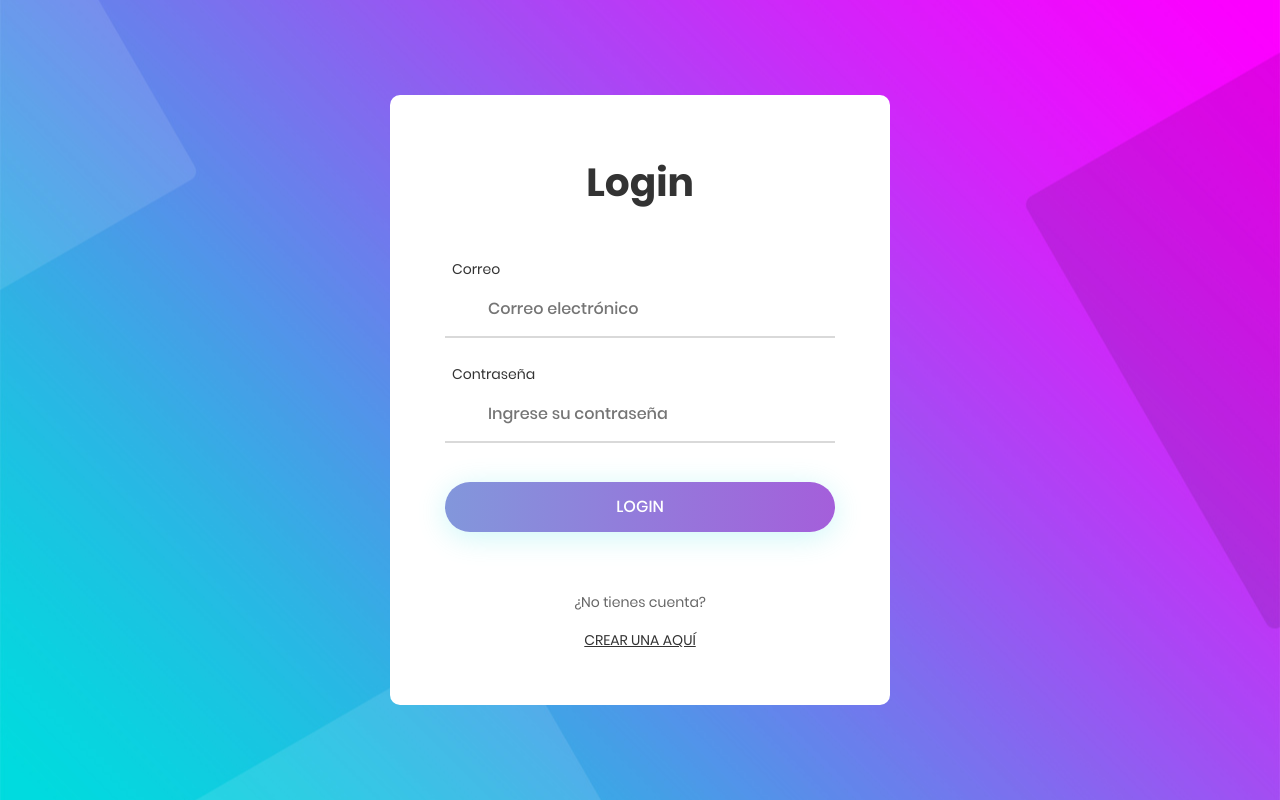
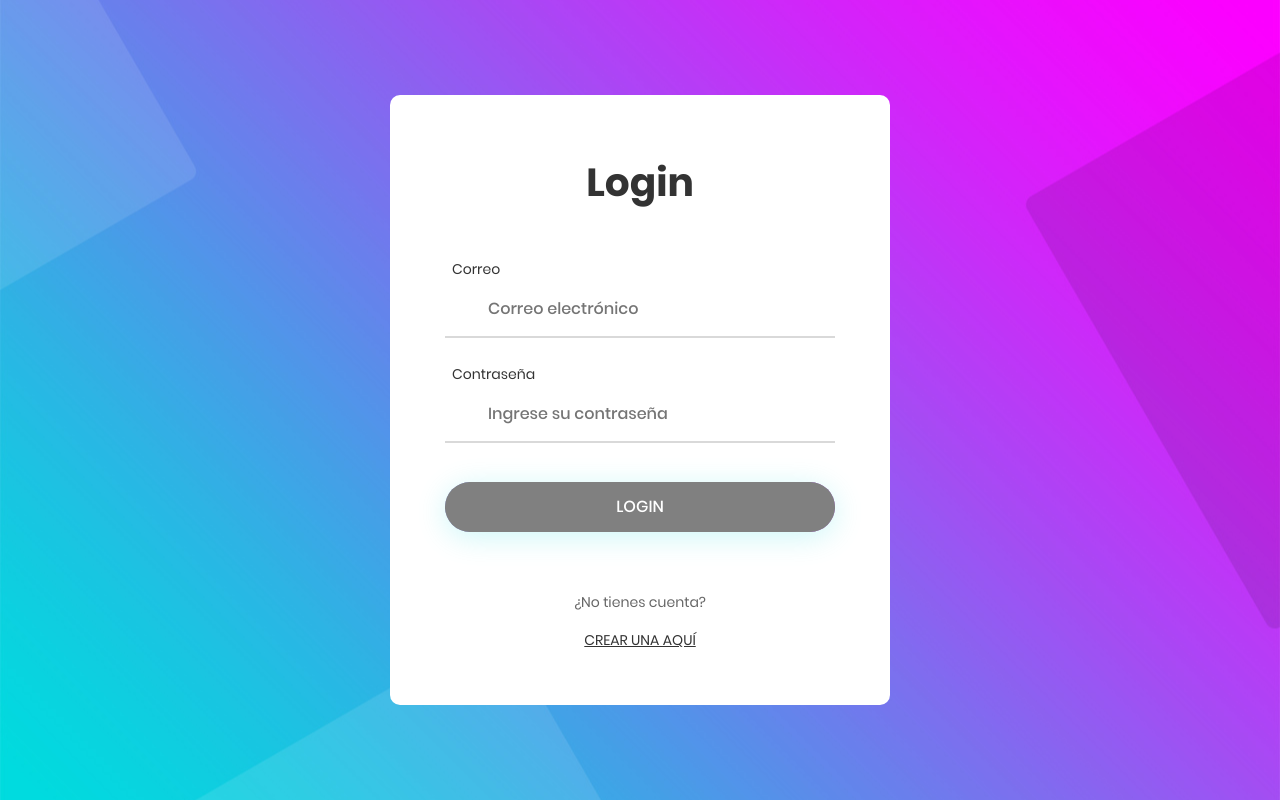
Before and after one commit to Kenier202/AuthApp, an Angular app: page /auth/login in a window 1280 px wide. Built offline with nearby package versions, Linux system fonts and the light colour scheme.

Commit message:
feat(Login): validate submit button

```diff
--- a/src/app/auth/pages/login-page/login-page.component.html
+++ b/src/app/auth/pages/login-page/login-page.component.html
@@ -33,7 +33,12 @@
   <div class="container-login100-form-btn">
     <div class="wrap-login100-form-btn">
       <div class="login100-form-bgbtn"></div>
-      <button (click)="login()" class="login100-form-btn" type="submit">
+      <button
+        (click)="login()"
+        class="login100-form-btn"
+        [disabled]="myForm.invalid"
+        type="submit"
+      >
         Login
       </button>
     </div>
```
